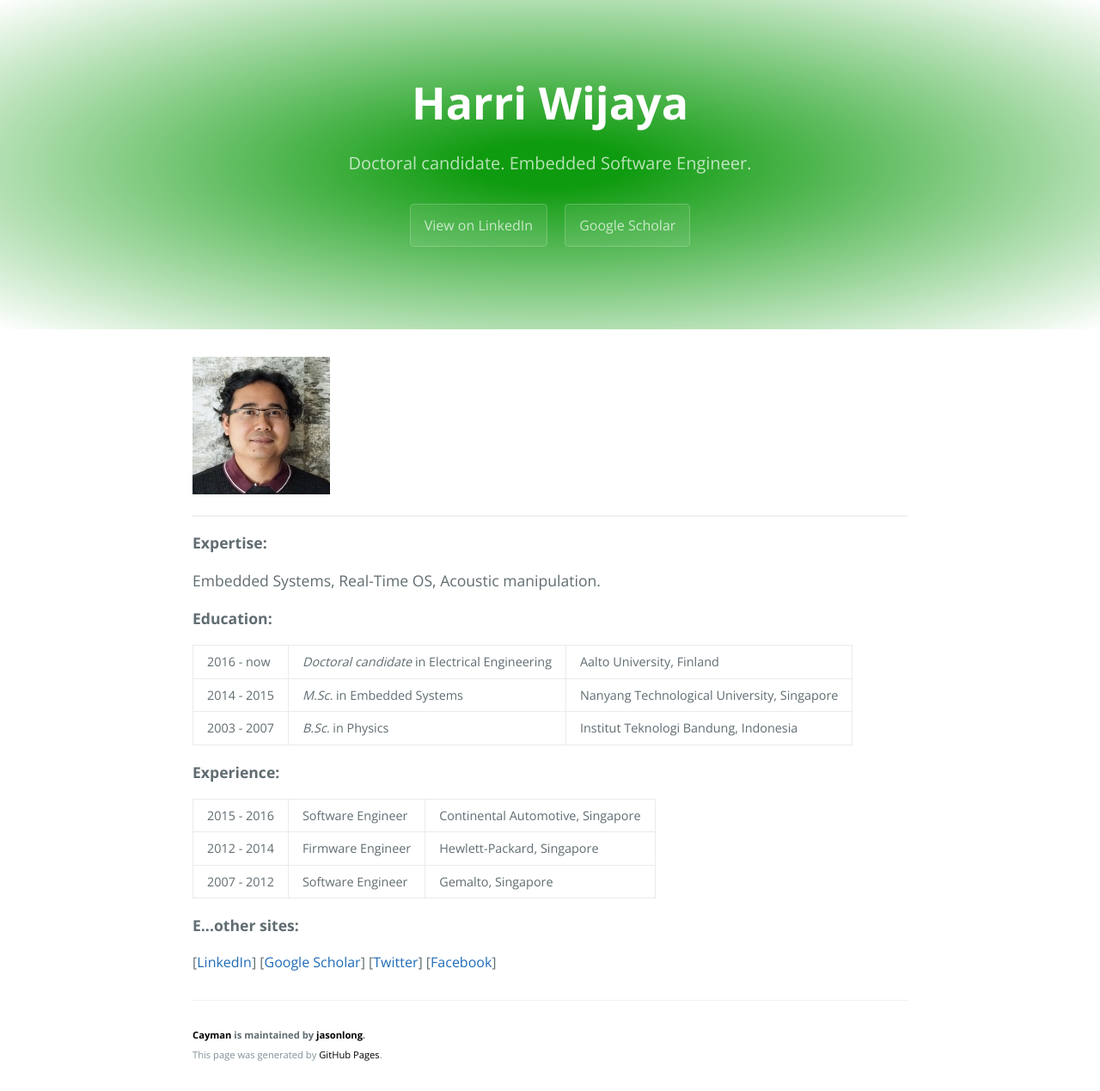
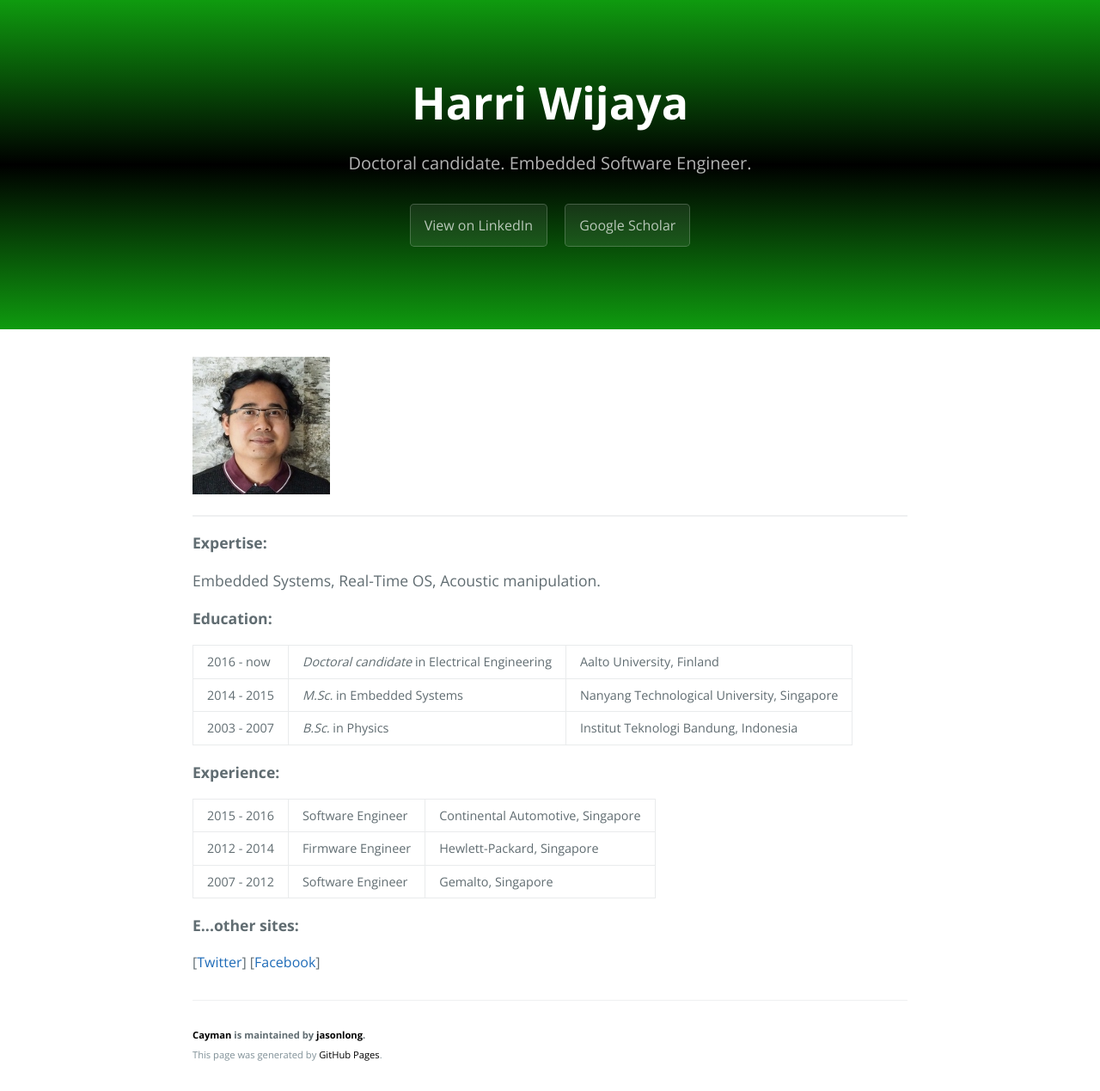
Before and after one commit to harriwijaya/harriwijaya.github.io, a website: page index.html in a window 1280 px wide. Shown: the whole page at 86% size. Drawn offline with nearby package versions, Linux system fonts and the light colour scheme.

Commit message:
Revert "Change background pattern to circular"
This reverts commit 4e755e35bf93f080b23dff61cea4658e73adcf6f.

```diff
--- a/css/cayman.css
+++ b/css/cayman.css
@@ -52,9 +52,10 @@ a {
 .page-header {
   color: #fff;
   text-align: center;
-  background-color: rgba(255,255,255,1.0);/*background-color: #159957;*/
-  /* background-image: linear-gradient(0deg, #0f9b0f, #000000, #0f9b0f); } */
-  background-image: radial-gradient(#0f9b0f 10%, rgba(255,255,255,1.0)); }
+  background-color: #159957;
+  /*background-image: linear-gradient(120deg, #155799, #159957); }*/
+  /* background-image: linear-gradient(#0f0c29, #302b63, #24243e); } */
+  background-image: linear-gradient(0deg, #0f9b0f, #000000, #0f9b0f); }
   @media screen and (min-width: 64em) {
     .page-header {
       padding: 5rem 6rem; } }
--- a/index.html
+++ b/index.html
@@ -81,8 +81,7 @@
         </p>
 
         <p><strong>E...other sites:</strong></p>
-        <p style="font-size:1rem;">[<a href="https://www.linkedin.com/in/harriwijaya/">LinkedIn</a>] [<a href="https://scholar.google.com.sg/citations?user=jcCDByYAAAAJ&hl=en">Google Scholar</a>] [<a href="https://twitter.com/harriwij">Twitter</a>] [<a href="https://www.facebook.com/harrisaptowijaya">Facebook</a>]</p>
-        <!-- [<a href="https://www.researchgate.net/profile/Harri_Wijaya">Research Gate</a>]  -->
+        <p style="font-size:1rem;">[<a href="https://twitter.com/harriwij">Twitter</a>] [<a href="https://www.facebook.com/harrisaptowijaya">Facebook</a>]</p>
 
         <!-- credit -->
       <footer class="site-footer">
```
